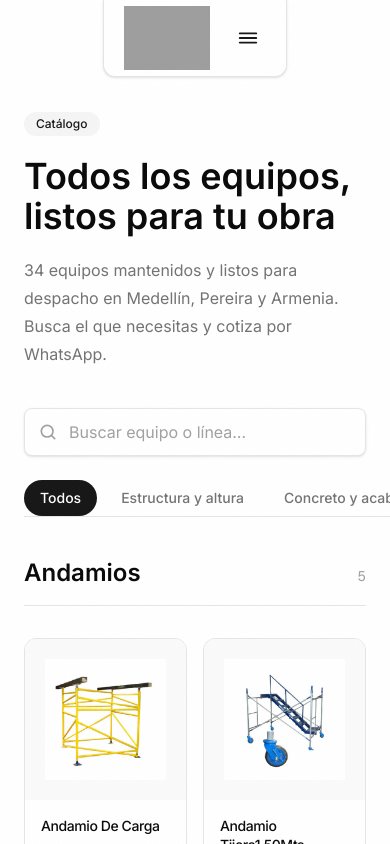
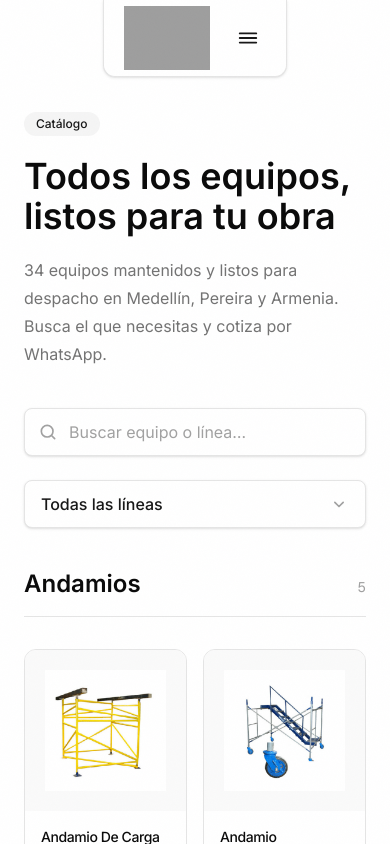
Before and after one commit to csanchezs9/equipos-y-equipos, a Next.js app: page /equipos in a window 390 px wide. Shown: the top 844 px of the page. Built offline with nearby package versions, Linux system fonts and the light colour scheme; grey boxes are pictures that could not be loaded.

Commit message:
feat: filtro mobile con dropdown custom; segmented control con pastilla en desktop

```diff
--- a/src/components/catalog.tsx
+++ b/src/components/catalog.tsx
@@ -2,6 +2,7 @@
 
 import { useMemo, useState } from "react";
 import Image from "next/image";
+import { AnimatePresence, motion } from "framer-motion";
 import { categories, products } from "@/data/catalog";
 import { waLink } from "@/lib/utils";
 
@@ -58,6 +59,7 @@ function SearchIcon({ className }: { className?: string }) {
 export function Catalog() {
   const [query, setQuery] = useState("");
   const [group, setGroup] = useState<string>("all");
+  const [filterOpen, setFilterOpen] = useState(false);
 
   const blocks = useMemo(() => {
     const q = norm(query.trim());
@@ -129,8 +131,95 @@ export function Catalog() {
         </div>
 
         {/* Filtros macro */}
-        <div className="mt-6 -mx-6 overflow-x-auto px-6 [scrollbar-width:none] [&::-webkit-scrollbar]:hidden">
-          <div className="flex w-max gap-2 border-b border-neutral-200 pb-0">
+        {/* Mobile: dropdown custom */}
+        <div className="relative mt-6 sm:hidden">
+          <button
+            type="button"
+            onClick={() => setFilterOpen((v) => !v)}
+            aria-expanded={filterOpen}
+            className="flex h-12 w-full items-center justify-between rounded-lg border border-neutral-200 bg-white px-4 text-base font-medium text-neutral-900 shadow-sm transition-colors hover:border-neutral-300"
+          >
+            <span>{group === "all" ? "Todas las líneas" : group}</span>
+            <motion.svg
+              viewBox="0 0 24 24"
+              fill="none"
+              aria-hidden
+              animate={{ rotate: filterOpen ? 180 : 0 }}
+              transition={{ duration: 0.2 }}
+              className="h-5 w-5 text-neutral-400"
+            >
+              <path
+                d="M7 10l5 5 5-5"
+                stroke="currentColor"
+                strokeWidth="2"
+                strokeLinecap="round"
+                strokeLinejoin="round"
+              />
+            </motion.svg>
+          </button>
+
+          <AnimatePresence>
+            {filterOpen ? (
+              <>
+                <button
+                  type="button"
+                  aria-label="Cerrar filtro"
+                  onClick={() => setFilterOpen(false)}
+                  className="fixed inset-0 z-20 cursor-default"
+                />
+                <motion.ul
+                  initial={{ opacity: 0, y: -6, scale: 0.98 }}
+                  animate={{ opacity: 1, y: 0, scale: 1 }}
+                  exit={{ opacity: 0, y: -6, scale: 0.98 }}
+                  transition={{ duration: 0.18, ease: [0.16, 1, 0.3, 1] }}
+                  style={{ originY: 0 }}
+                  className="absolute left-0 right-0 top-full z-30 mt-2 overflow-hidden rounded-xl border border-neutral-200 bg-white p-1.5 shadow-xl"
+                >
+                  {tabs.map((t) => {
+                    const on = group === t;
+                    return (
+                      <li key={t}>
+                        <button
+                          type="button"
+                          onClick={() => {
+                            setGroup(t);
+                            setFilterOpen(false);
+                          }}
+                          className={`flex w-full items-center justify-between rounded-lg px-3 py-2.5 text-left text-base font-medium transition-colors ${
+                            on
+                              ? "bg-neutral-100 text-neutral-900"
+                              : "text-neutral-600 hover:bg-neutral-50"
+                          }`}
+                        >
+                          {t === "all" ? "Todas las líneas" : t}
+                          {on ? (
+                            <svg
+                              viewBox="0 0 24 24"
+                              fill="none"
+                              aria-hidden
+                              className="h-4 w-4 text-neutral-900"
+                            >
+                              <path
+                                d="M5 12l5 5L20 7"
+                                stroke="currentColor"
+                                strokeWidth="2.5"
+                                strokeLinecap="round"
+                                strokeLinejoin="round"
+                              />
+                            </svg>
+                          ) : null}
+                        </button>
+                      </li>
+                    );
+                  })}
+                </motion.ul>
+              </>
+            ) : null}
+          </AnimatePresence>
+        </div>
+
+        {/* Desktop: segmented control con pastilla deslizante */}
+        <div className="mt-6 hidden flex-wrap gap-1 rounded-full bg-neutral-100 p-1 sm:inline-flex">
           {tabs.map((t) => {
             const on = group === t;
             const label = t === "all" ? "Todos" : t;
@@ -139,17 +228,25 @@ export function Catalog() {
                 key={t}
                 type="button"
                 onClick={() => setGroup(t)}
-                  className={`relative shrink-0 whitespace-nowrap rounded-full px-4 py-2 text-sm font-medium transition-colors ${
-                    on
-                      ? "bg-neutral-900 text-white"
-                      : "text-neutral-500 hover:bg-neutral-100 hover:text-neutral-900"
+                className="relative whitespace-nowrap rounded-full px-4 py-2 text-sm font-medium transition-colors"
+              >
+                {on ? (
+                  <motion.span
+                    layoutId="filterPill"
+                    transition={{ type: "spring", stiffness: 400, damping: 32 }}
+                    className="absolute inset-0 rounded-full bg-neutral-900"
+                  />
+                ) : null}
+                <span
+                  className={`relative z-10 ${
+                    on ? "text-white" : "text-neutral-500 hover:text-neutral-900"
                   }`}
                 >
                   {label}
+                </span>
               </button>
             );
           })}
-          </div>
         </div>
       </div>
 
```
Lines whose indentation alone changed are shown as unchanged.
